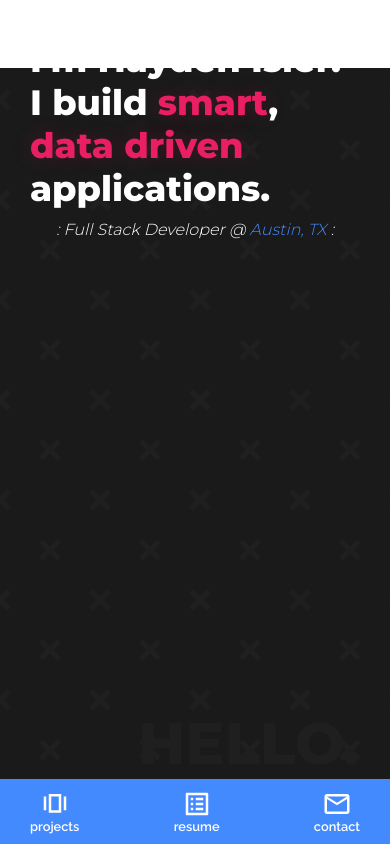
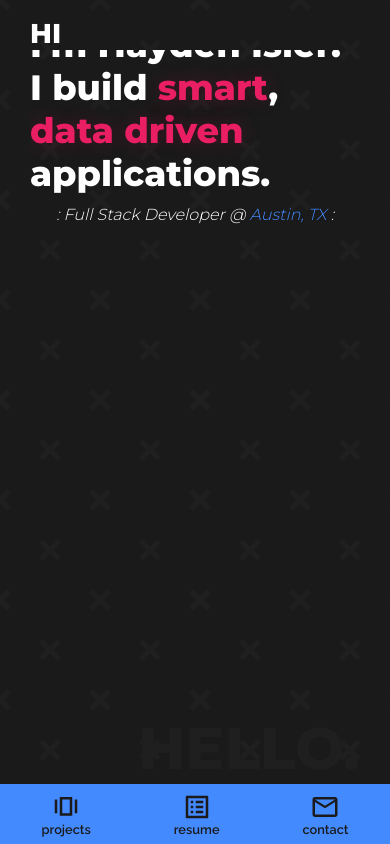
Before and after one commit to haydenisler/portfolio, a Vue app: page / in a window 390 px wide. Built offline with nearby package versions, Linux system fonts and the light colour scheme.

Commit message:
main mobile nav

```diff
--- a/src/App.vue
+++ b/src/App.vue
@@ -10,7 +10,9 @@
           <router-link tag="div" to="/contact" class="nav-button"><span>contact</span></router-link>
         </div>
       </div>
-      <div id="header-mobile"></div>
+      <div id="header-mobile">
+        <router-link tag="div" to="/"><span>HI</span></router-link>
+      </div>
       <div id="badges-desktop"></div>
       <div id="content">
         <router-view />
@@ -129,7 +131,7 @@ strong {
 /*
  ** MOBILE STYLING
  */
-@media screen and (max-width: 800px) {
+@media screen and (max-width: 840px) {
   $content-gutters: 30px;
 
   /* hiding desktop elements */
@@ -140,7 +142,7 @@ strong {
   #main {
     display: grid;
     grid-template-columns: $content-gutters auto $content-gutters;
-    grid-template-rows: 8% auto 65px;
+    grid-template-rows: 50px auto 60px;
     grid-template-areas:
       'header header header'
       'gutter-1 content gutter2'
@@ -150,19 +152,20 @@ strong {
 
   #header-mobile {
     grid-area: header;
-    width: 100%;
-    height: 100%;
-    background-color: white;
+    padding: 0 $content-gutters;
+    font-size: 1.7em;
+    font-weight: 800;
+    display: flex;
+    flex-direction: row;
+    align-items:flex-end;
   }
 
   #footer-mobile {
     grid-area: footer;
-    height: 100%;
-    padding: 0px $content-gutters;
     background-color: $text-color-accent-1;
     display: flex;
     flex-direction: row;
-    justify-content: space-between;
+    justify-content: space-around;
     align-items: center;
     font-family: 'Raleway', sans-serif;
     font-size: 0.8em;
@@ -172,22 +175,29 @@ strong {
       display: flex;
       flex-direction: column;
       align-items: center;
+      color: $background-color;
+      transition: color 0.1s ease-in;
 
       span {
         margin-top: 2px;
       }
     }
+
+    .router-link-active {
+      color: white;
+    }
   }
 
   #content {
     grid-area: content;
+    overflow: auto;
   }
 }
 
 /*
  ** DESKTOP STYLING
  */
-@media screen and (min-width: 801px) {
+@media screen and (min-width: 841px) {
   $content-gutters: 80px;
 
   /* hiding mobile elements */
```
